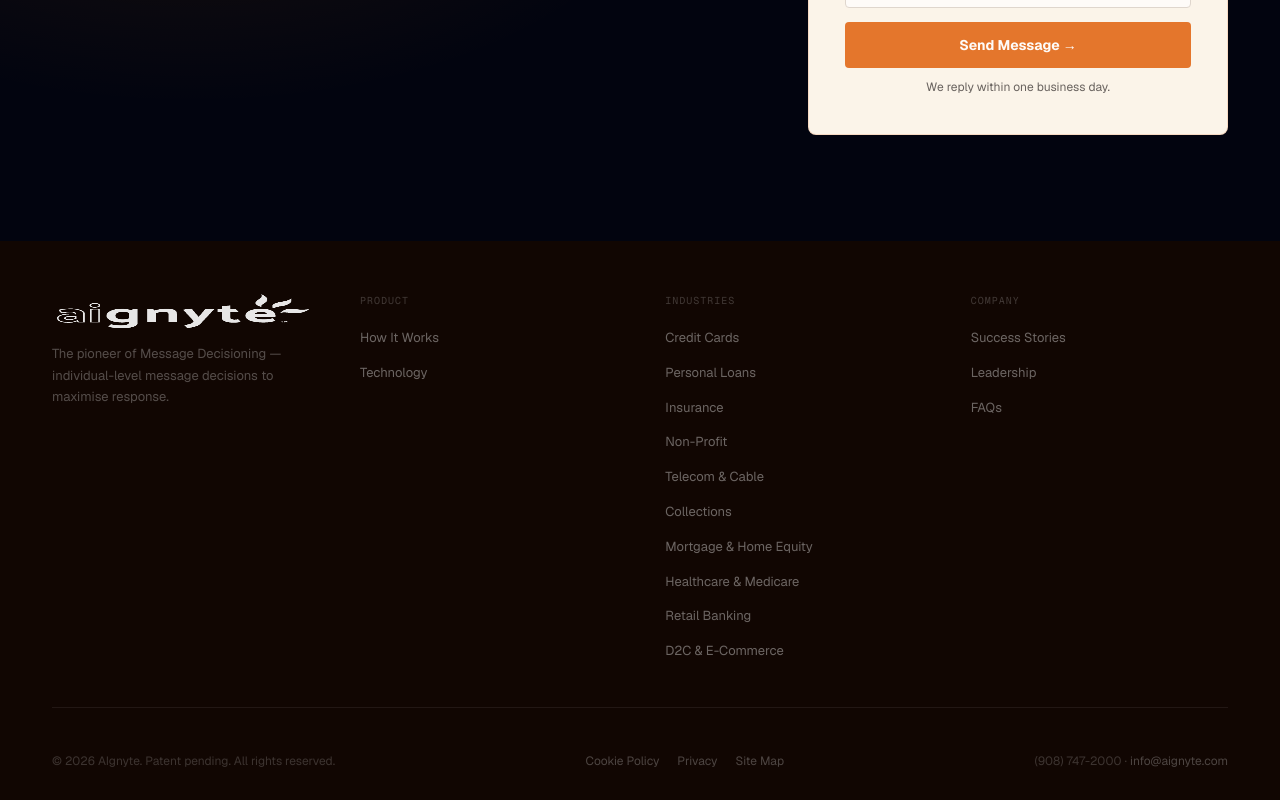
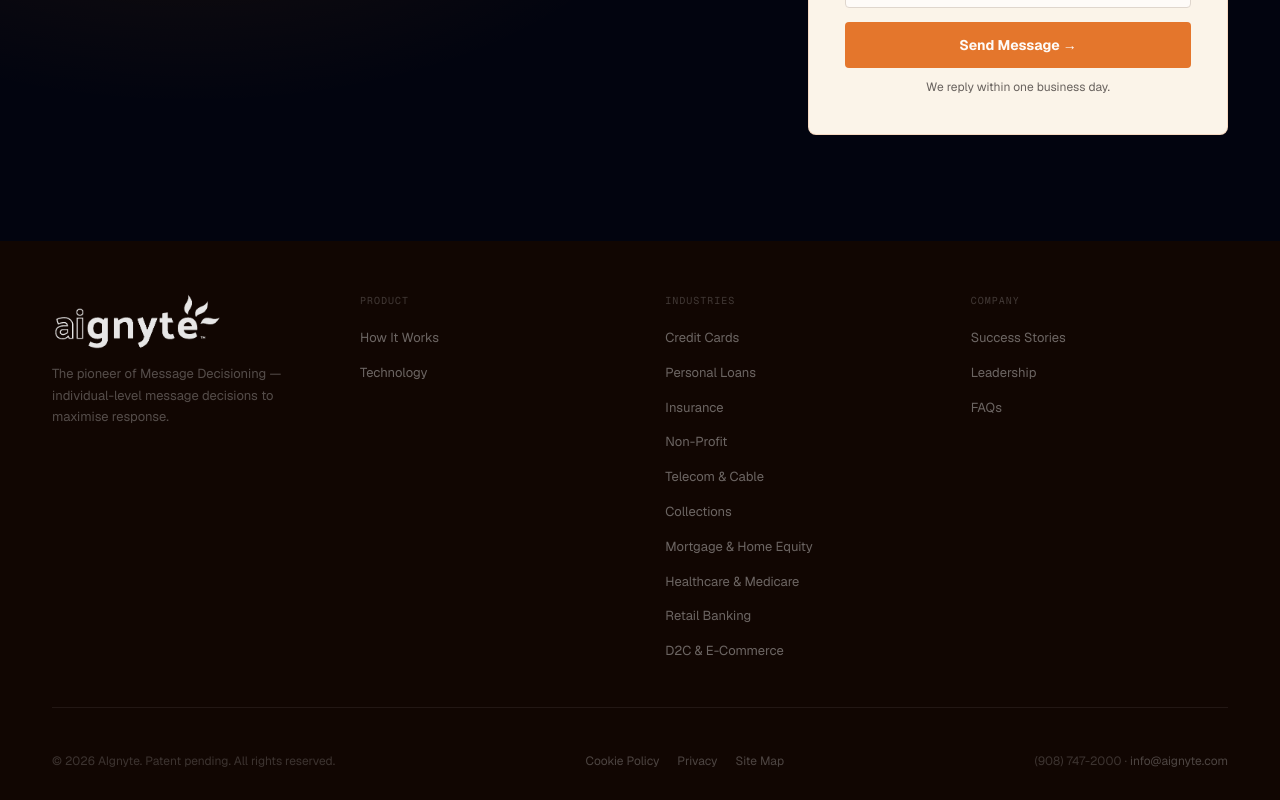
Before and after one commit to guptav23/aignyte-nextjs, a Next.js app: page / in a window 1280 px wide. Shown: the part 3823-4623 px from the top of the page. Built offline with nearby package versions, Linux system fonts and the light colour scheme.

Commit message:
Increase logo height and adjust max-width

```diff
--- a/src/components/layout/Footer.module.css
+++ b/src/components/layout/Footer.module.css
@@ -24,8 +24,11 @@
 .brandLogo em { font-style: italic; color: var(--orange); }
 .logoImg {
   display: block;
-  height: 36px;
+  height: 56px;
   width: auto;
+  max-width: 220px;
+  object-fit: contain;
+  object-position: left center;
   filter: brightness(0) invert(1);  /* makes dark logo white on dark footer */
   opacity: 0.90;
 }
```
